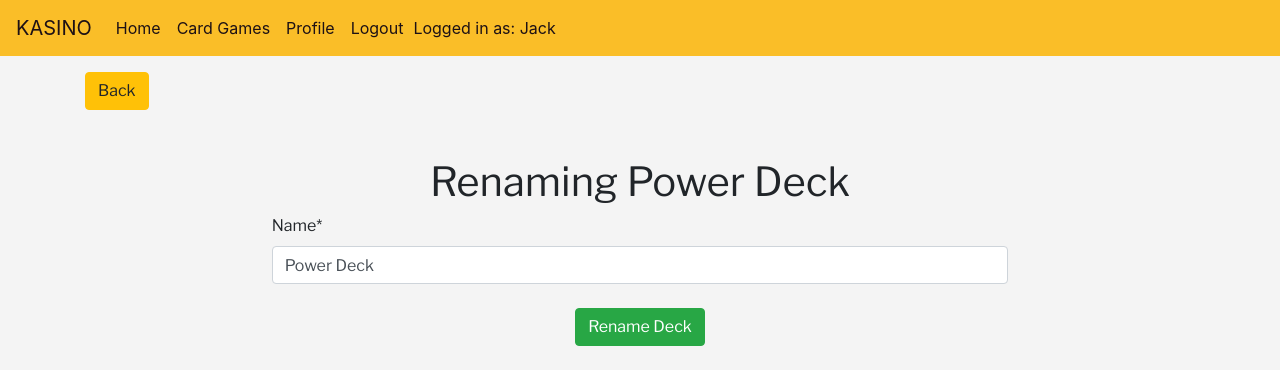
After one commit to JackSnowdon/Kasino, a Django app: page /cardgames/rename_deck/1/ in a window 1280 px wide. The commit adds this page. Shown: the top 385 px of the page. Run offline with Django 3.2, Linux system fonts and the light colour scheme; a user stored in the database is signed in; data comes from the database, SQL or seed files in the repository; both versions use the stored data as it was after the commit; parts of the project's set-up code (start-up, migrations or seed data) failed here and were passed over; some libraries are stand-ins or nearby versions.

Commit message:
rename and delete function for decks

```diff
--- a/cardgames/templates/card_index.html
+++ b/cardgames/templates/card_index.html
@@ -14,7 +14,7 @@
             <a href="{% url 'create_deck' %}" role="button" class="btn btn-success" aria-disabled="false">Create Deck</a>
             <ul class="mt-3">
                 {% for d in decks %}
-                <li>{{ d.name }}</li>
+                <li class="q-list"><a href="{% url 'view_deck' d.pk %}">{{ d.name }}</a></li>
                 {% endfor %}
             </ul>
         </div>
--- /dev/null
+++ b/cardgames/templates/rename_deck.html
@@ -0,0 +1,35 @@
+{% extends 'base.html' %} {% load static %} {% load crispy_forms_tags %} {% block page_title %} Kasino | Rename {{ deck }}{% endblock %} {% block content %}
+
+<section class="button-nav">
+    <div class="row mb-5">
+        <div class="col-12">
+            <a href="{% url 'card_index' %}" role="button" class="btn btn-warning" aria-disabled="false">Back</a>
+        </div>
+    </div>
+</section>
+
+<div class="row">
+    <div class="col-12 text-center">
+        <h1>Renaming {{ deck }}</h1>
+    </div>
+</div>
+
+<form role="form" method="post" id="rename_deck_form" action="{% url 'rename_deck' deck.pk %}">
+    <div class="form-group">
+        {% csrf_token %}
+        <div class="form-row mb-2">
+            <div class="form-group offset-md-2 col-md-8 mb-0">
+                {{ deck_form.name|as_crispy_field }}
+            </div>
+        </div>
+        <div class="row">
+            <div class="col-12 text-center">
+                <input class="btn btn-success" id="rename_deck" name="commit" type="submit" value="Rename Deck">
+            </div>
+        </div>
+        <br>
+    </div>
+</form>
+
+
+{% endblock %}
--- a/cardgames/urls.py
+++ b/cardgames/urls.py
@@ -4,4 +4,7 @@ from .views import *
 urlpatterns = [
     path('card_index/', card_index, name="card_index"),
     path('create_deck/', create_deck, name="create_deck"),
+    path(r'view_deck/<int:pk>/', view_deck, name="view_deck"),
+    path(r'rename_deck/<int:pk>/', rename_deck, name="rename_deck"),
+    path(r'delete_deck/<int:pk>/', delete_deck, name="delete_deck"),
 ]
--- a/cardgames/views.py
+++ b/cardgames/views.py
@@ -28,3 +28,38 @@ def create_deck(request):
     else:
         deck_form = DeckForm()
     return render(request, "create_deck.html", {"deck_form": deck_form})
+
+
+@login_required
+def view_deck(request, pk):
+    deck = get_object_or_404(CardDeck, pk=pk)
+    return render(request, "view_deck.html", {"deck": deck})
+
+
+@login_required
+def rename_deck(request, pk):
+    deck = get_object_or_404(CardDeck, pk=pk)
+    if request.method == "POST":
+        deck_form = DeckForm(request.POST, instance=deck)
+        if deck_form.is_valid():
+            form = deck_form.save(commit=False)
+            form.save()
+            messages.error(request, "Renamed {0}".format(form.name), extra_tags="alert")
+            return redirect("view_deck", deck.pk)
+    else:
+        deck_form = DeckForm(instance=deck)
+    return render(request, "rename_deck.html", {"deck_form": deck_form, "deck": deck})
+
+
+@login_required
+def delete_deck(request, pk):
+    deck = get_object_or_404(CardDeck, pk=pk)
+    if deck.created_by == request.user.profile:
+        deck.delete()
+        messages.error(
+            request, f"Deleted {deck}", extra_tags="alert"
+        )
+        return redirect(reverse("card_index"))
+    else:
+        messages.error(request, f"Avatar Not Yours To Delete", extra_tags="alert")
+        return redirect("card_index")
--- a/static/css/styles.css
+++ b/static/css/styles.css
@@ -39,3 +39,20 @@
     color: #1D1115;
     margin: 8px 2px;
 }
+
+
+/* Queryset Display Styles */
+
+.q-list a {
+    color: black;
+    font-size: 20px;
+    transition: all 0.35s ease-in-out;
+    -moz-transition: all 0.35s ease-in-out;
+    -webkit-transition: all 0.35s ease-in-out;
+    -o-transition: all 0.35s ease-in-out;
+}
+
+.q-list a:hover {
+    color: #0189d8;
+    text-decoration: none;
+}
```
Also changed, not shown: cardgames/templates/view_deck.html (added, +22 -0 lines), db.sqlite3.
